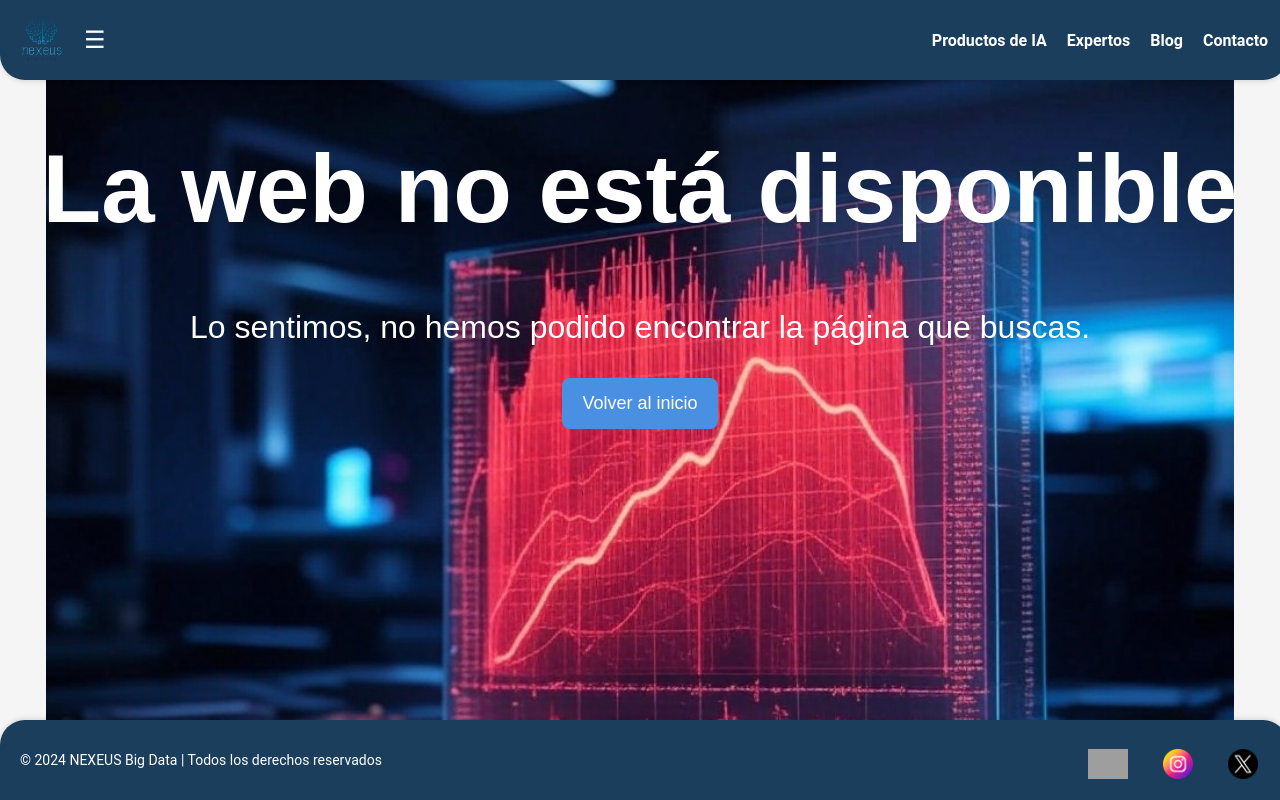
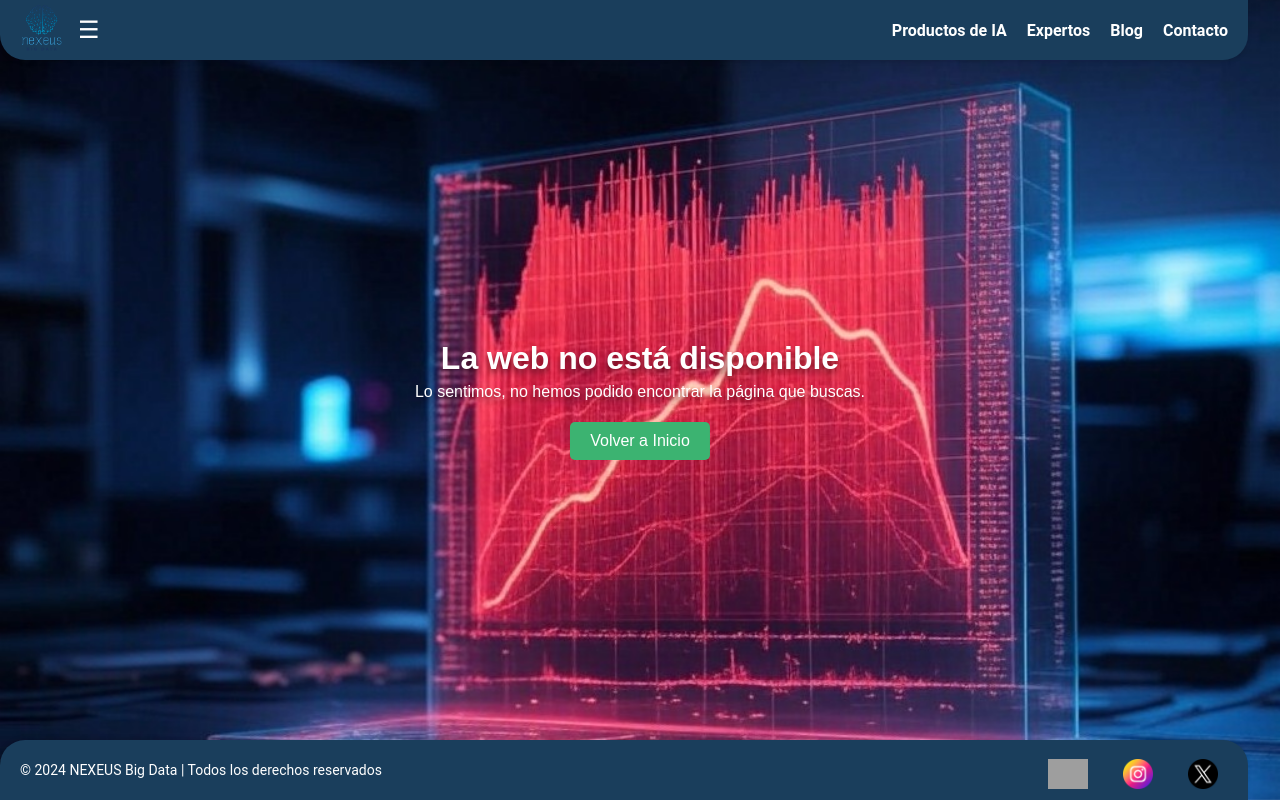
Before and after one commit to Olm72/frontend, a React (Create React App) app: page /error404 in a window 1280 px wide. Built offline with nearby package versions, Linux system fonts and the light colour scheme; grey boxes are pictures that could not be loaded.

Commit message:
Redirigir enlances de error y creación de la pagina blog y expertos

```diff
--- a/package.json
+++ b/package.json
@@ -23,6 +23,7 @@
     "react-router": "^7.0.2",
     "react-router-dom": "^7.0.2",
     "react-scripts": "^5.0.1",
+    "react-toastify": "^11.0.0",
     "serialize-javascript": "^6.0.2",
     "shell-quote": "^1.8.2",
     "svgo": "^3.3.2",
--- a/src/components/ErrorMensajes/Error404.jsx
+++ b/src/components/ErrorMensajes/Error404.jsx
@@ -1,20 +1,20 @@
 import React from "react";
 import { useNavigate } from "react-router-dom";
 import "./ErrorMensajes.css";
+import { Link } from "react-router-dom";
 
 const Error404 = () => {
   const navigate = useNavigate();
 
   return (
     <div className="error-page">
-      <h1>La web no está disponible</h1>
-      <p>Lo sentimos, no hemos podido encontrar la página que buscas.</p>
-      <button
-        onClick={() => navigate("/")}
-        className="primary-button"
-      >
-        Volver al inicio
-      </button>
+      <div className="hero-text1">
+          <h1>La web no está disponible</h1>
+          <p>Lo sentimos, no hemos podido encontrar la página que buscas.</p>
+          <Link to="/">
+            <button className="cta-button">Volver a Inicio</button>
+          </Link>
+      </div>
     </div>
   );
 };
--- a/src/components/ErrorMensajes/Error500.jsx
+++ b/src/components/ErrorMensajes/Error500.jsx
@@ -1,15 +1,22 @@
 import React from "react";
+import { useNavigate } from "react-router-dom";
+import "./ErrorMensajes.css";
 import { Link } from "react-router-dom";
-import "./ErrorMensajes.css";
 
 const Error500 = () => {
+  const navigate = useNavigate();
+
   return (
     <div className="error-page">
-      <h1>Error 500</h1>
-      <p>Hubo un problema en el servidor.</p>
-      <Link to="/" className="back-home">
-        Volver al inicio
-      </Link>
+      <div className="hero-text">
+          <h1>Error 505</h1>
+          <p>Ha habido un problema con el servidor</p>
+          <div>
+            <Link to="/">
+              <button className="cta-button">Volver a Inicio</button>
+            </Link>
+          </div>
+      </div>
     </div>
   );
 };
--- a/src/components/ErrorMensajes/ErrorMensajes.css
+++ b/src/components/ErrorMensajes/ErrorMensajes.css
@@ -1,55 +1,65 @@
+/* Reset global para eliminar márgenes predeterminados */
+* {
+  margin: 0;
+  padding: 0;
+  box-sizing: border-box;
+}
+
 /* Estilos generales de la página de error */
 .error-page {
   text-align: center;
-  margin-top: 50px;
-  padding: 20px;
+  margin: 0;
+  padding: 0;
   font-family: Arial, sans-serif;
-  color: white; /* Usa el color general para texto */
-  background: url('/src/assets/images/error21.jpeg') no-repeat center center; /* Imagen de fondo */
-  background-size: 90%; /* Ajusta la imagen para que sea un poco más ancha */
-  height: 100vh; /* Hace que la página tenga la altura completa de la ventana */
-  width: 100vw; /* Asegura que ocupe todo el ancho de la ventana */
-  overflow: hidden; /* Oculta cualquier desbordamiento */
+  color: white;
+
+  /* Imagen de fondo */
+  background: url('/src/assets/images/error21.jpeg') no-repeat center center;
+  background-size: cover;
+  background-attachment: fixed;
+
+  /* Ocupa toda la pantalla */
+  height: 100vh;
+  width: 100vw;
+  overflow: hidden;
 }
 
-.error-page h1 {
-  font-size: 6rem;
-  color: var(--verde-esmeralda); /* Usa el verde como color de acento */
+/* Texto principal centrado */
+.hero-text1 {
+  position: absolute;
+  top: 50%;
+  left: 50%;
+  transform: translate(-50%, -50%);
+  color: white;
+  text-shadow: 0 4px 6px rgba(0, 0, 0, 0.5);
 }
 
-.error-page p {
-  font-size: 2rem;
-  color: white; /* Usa el color general para texto */
+/* Ajustes de espaciado entre h1 y p */
+.hero-text1 h1 {
+  margin-bottom: 15px; /* Espacio debajo del título */
+  font-size: ; /* Ajusta el tamaño del título si lo deseas */
 }
 
-.error-page a {
-  display: inline-block;
-  margin-top: 20px;
-  padding: 10px 20px;
-  font-size: 1.2rem;
-  color: white; /* Texto blanco para contraste */
-  background-color: var(--azul-claro); /* Usa el azul claro como fondo */
-  text-decoration: none;
+.hero-text1 p {
+  margin-top: 10px; /* Espacio opcional superior para el párrafo */
+  margin-bottom: 10px; /* Espacio adicional debajo del párrafo */
+  line-height: 0; /* Aumenta el espaciado entre líneas */
+  font-size: ; /* Opcional: ajusta el tamaño del texto */
+}
+
+/* Ajuste de espaciado para el botón */
+.cta-button {
+  margin-top: 20px; /* Espacio adicional entre el texto y el botón */
+  padding: 10px 20px; /* Ajusta el tamaño del botón */
+  font-size: 1rem; /* Tamaño del texto del botón */
+  cursor: pointer;
+  border: none;
   border-radius: 5px;
+  background-color: #28a745; /* Color verde del botón */
+  color: white;
   transition: background-color 0.3s ease;
 }
 
-.error-page a:hover {
-  background-color: var(--azul-marino); /* Cambia al azul marino en hover */
+.cta-button:hover {
+  background-color: #218838; /* Efecto hover para el botón */
 }
-
-.primary-button {
-  background-color: var(--secondary-color); /* Azul Claro */
-  color: white;
-  padding: 15px 20px;
-  border: none;
-  border-radius: 8px;
-  cursor: pointer;
-  font-size: 18px;
-  transition: all 0.3s ease;
-}
-
-.primary-button:hover {
-  background-color: var(--button-hover-color); /* Verde Esmeralda */
-  transform: scale(1.05);
-}
--- a/src/pages/Blog.jsx
+++ b/src/pages/Blog.jsx
@@ -0,0 +1,10 @@
+const Productos = () => {
+    return (
+      <div className="productos-container">
+        <h1>Blog</h1>
+        <p>Estas son las últimas actualizaciones</p>
+      </div>
+    );
+  };
+
+  export default Productos;
--- a/src/pages/Expertos.jsx
+++ b/src/pages/Expertos.jsx
@@ -0,0 +1,10 @@
+const Productos = () => {
+    return (
+      <div className="productos-container">
+        <h1>Nuestros expertos</h1>
+        <p>Especialistas que trabajan con nosotros</p>
+      </div>
+    );
+  };
+
+  export default Productos;
```
Also changed, not shown: 2 other files (tests, documents, lock files or other folders).
